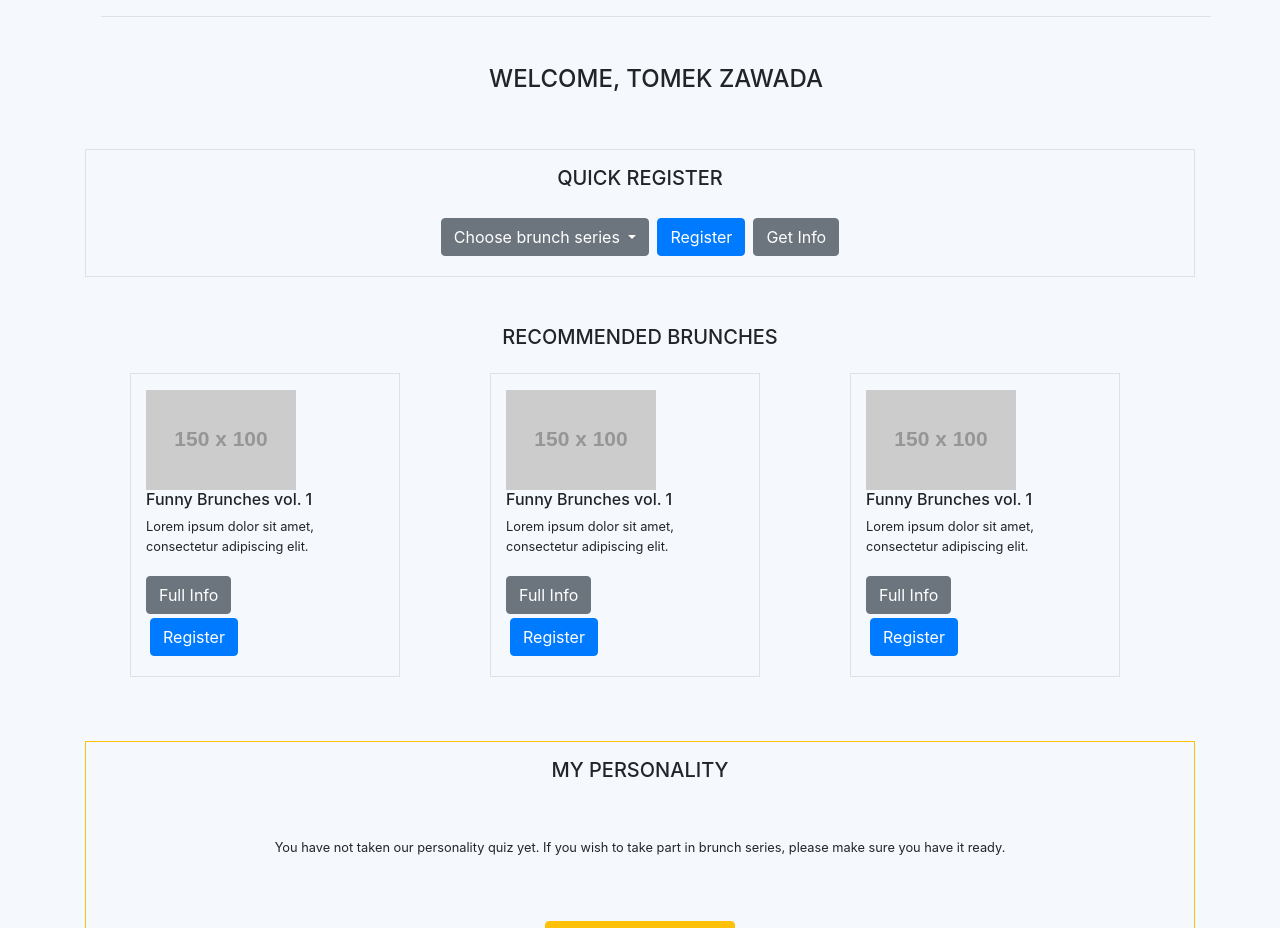
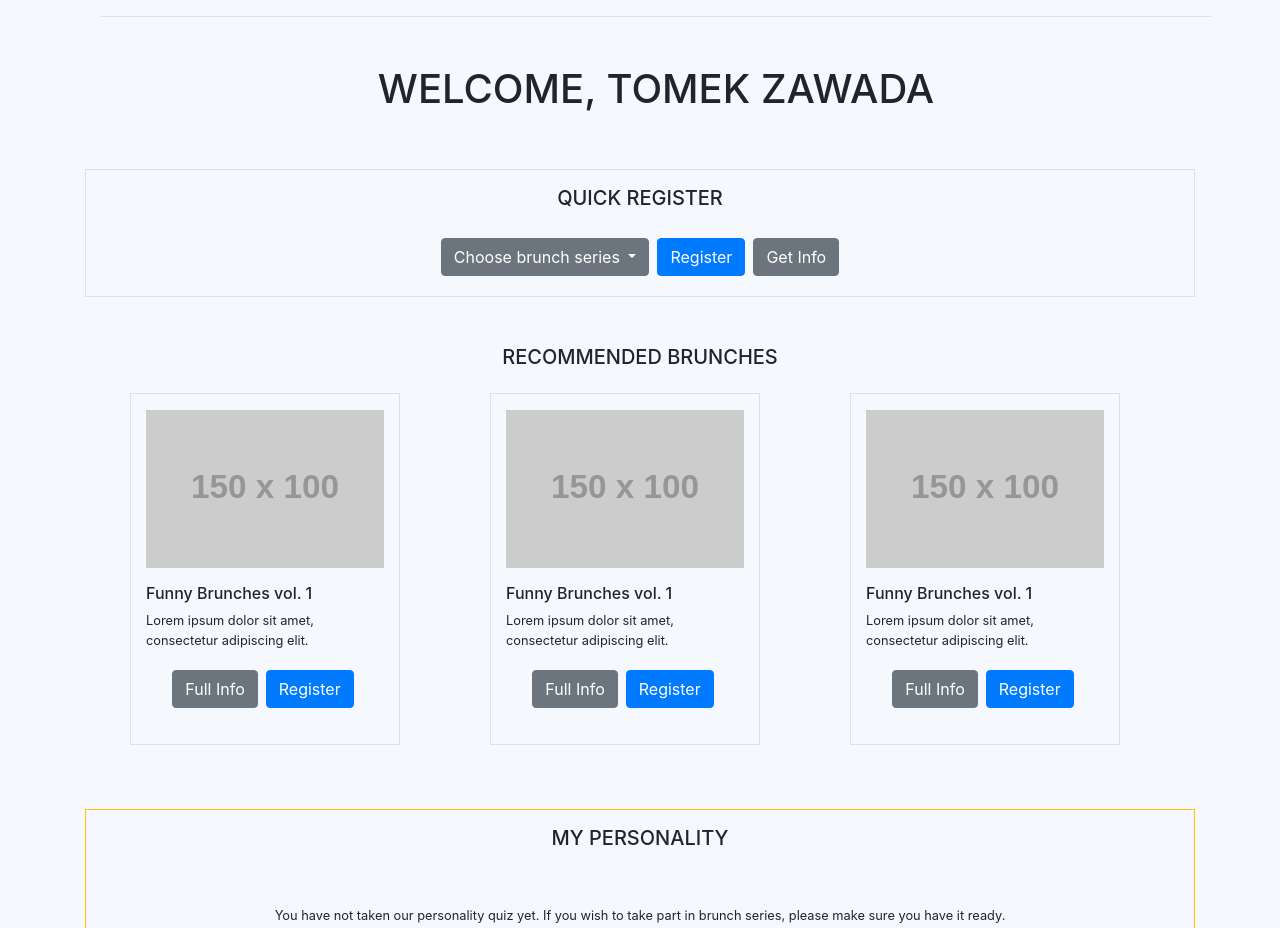
Before and after one commit to tomekzawada/MockBoB, a plain HTML site: page dashboard.html in a window 1280 px wide. Shown: the part 902-1830 px from the top of the page. Drawn offline with Linux system fonts and the light colour scheme; placeholder pictures from the web are drawn by us; a script that the page names is missing.

```diff
--- a/dashboard.html
+++ b/dashboard.html
@@ -112,7 +112,7 @@
     <div>
       <div class="col-12 d-flex flex-column m-3 mt-5 align-items-center">
         <div class="col-12 text-center">
-          <h4>Welcome, Tomek Zawada</h4>
+          <h1>Welcome, Tomek Zawada</h1>
         </div>
       </div>
     </div>
@@ -163,12 +163,12 @@
         <div class="d-flex col-3 flex-column border m-3 justify-content-around align-items-center">
           <div class="d-flex flex-column mt-3">
             <div class=" justify-content-center align-items-center">
-              <img class="img-fluid max-width" src="https://via.placeholder.com/150x100.png" />
+              <img class="d-block w-100 img-fluid max-width" src="https://via.placeholder.com/150x100.png" />
             </div>
-            <div class="d-flex flex-column justify-content-around">
+            <div class="d-flex flex-column justify-content-around my-3">
               <h6>Funny Brunches vol. 1</h6>
               <p>Lorem ipsum dolor sit amet, consectetur adipiscing elit.</p>
-              <div class="d-flex flex-column mb-3 justify-content-end">
+              <div class="d-flex flex-column flex-md-row mb-3 justify-content-center">
                 <div class="mt-1 mr-1">
                   <button class="btn btn-secondary">Full Info</button>
                 </div>
@@ -184,12 +184,12 @@
         <div class="d-flex col-3 flex-column border m-3 justify-content-between">
           <div class="d-flex flex-column mt-3">
             <div class=" justify-content-center align-items-center">
-              <img class="img-fluid max-width" src="https://via.placeholder.com/150x100.png" />
+              <img class="d-block w-100 img-fluid max-width" src="https://via.placeholder.com/150x100.png" />
             </div>
-            <div class="d-flex flex-column justify-content-around">
+            <div class="d-flex flex-column justify-content-around my-3">
               <h6>Funny Brunches vol. 1</h6>
               <p>Lorem ipsum dolor sit amet, consectetur adipiscing elit.</p>
-              <div class="d-flex flex-column mb-3 justify-content-end">
+              <div class="d-flex flex-column flex-md-row mb-3 justify-content-center">
                 <div class="mt-1 mr-1">
                   <button class="btn btn-secondary">Full Info</button>
                 </div>
@@ -205,12 +205,12 @@
         <div class="d-flex col-3 flex-column border m-3 justify-content-between">
           <div class="d-flex flex-column mt-3">
             <div class=" justify-content-center align-items-center">
-              <img class="img-fluid max-width" src="https://via.placeholder.com/150x100.png" />
+              <img class="d-block w-100 img-fluid max-width" src="https://via.placeholder.com/150x100.png" />
             </div>
-            <div class="d-flex flex-column justify-content-around">
+            <div class="d-flex flex-column justify-content-around my-3">
               <h6>Funny Brunches vol. 1</h6>
               <p>Lorem ipsum dolor sit amet, consectetur adipiscing elit.</p>
-              <div class="d-flex flex-column mb-3 justify-content-end">
+              <div class="d-flex flex-column flex-md-row mb-3 justify-content-center">
                 <div class="mt-1 mr-1">
                   <button class="btn btn-secondary">Full Info</button>
                 </div>
```
Also changed, not shown: quiz.html (+1 -1 lines), quiz_last.html (+1 -2 lines).
